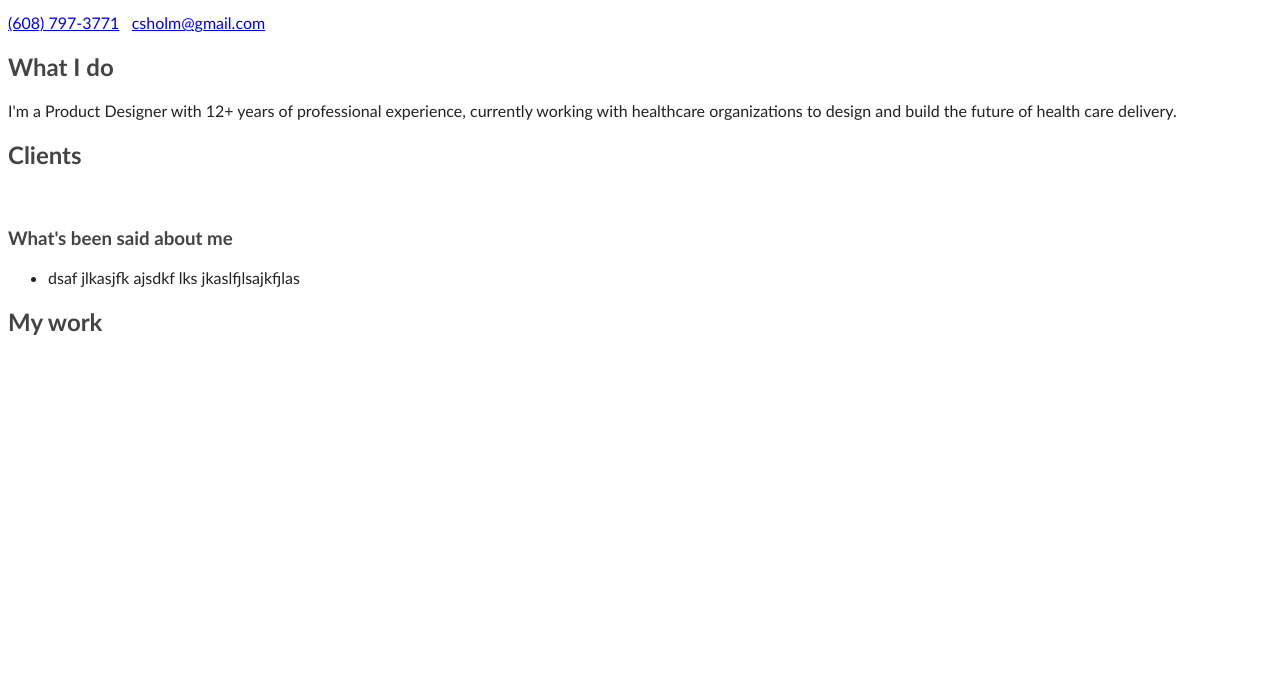
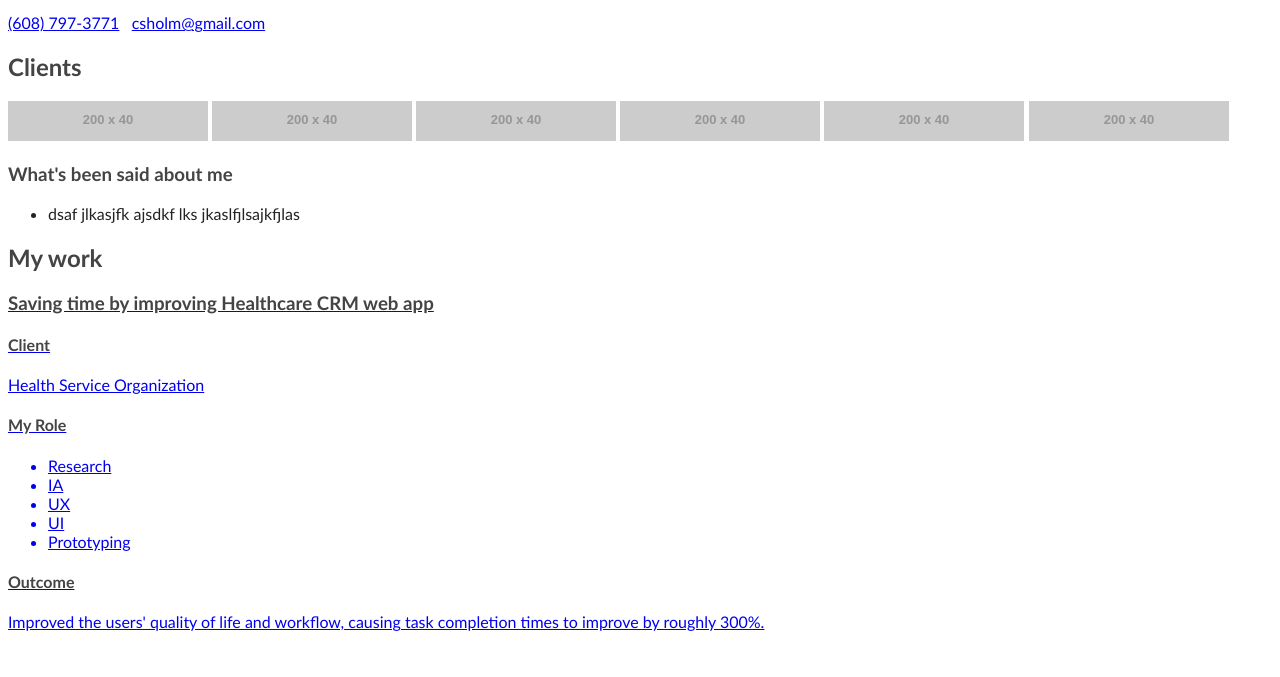
Before and after one commit to csholm22/portfolio, a plain HTML site: page index.html in a window 1280 px wide. Shown: the part 123-800 px from the top of the page. Drawn offline with Linux system fonts and the light colour scheme; placeholder pictures from the web are drawn by us.

Commit message:
content updates

```diff
--- a/index.html
+++ b/index.html
@@ -19,14 +19,13 @@
 
         <h1>
             Chris Holm
-            <span class="role">
+            <span class="sub-heading">
                 Product Designer, PSM I
             </span>
         </h1>
 
         <p>
-            I'm a Product Designer with 12+ years of professional experience, currently working with healthcare
-            organizations to design and build the future of health care delivery.
+            I'm a Product Designer and Professional Scrum Master with 12+ years of professional experience, currently working with government healthcare organizations to design and build the future of healthcare delivery.
         </p>
 
 
@@ -45,24 +44,21 @@
         <section>
 
             <h2>
-                What I do
-            </h2>
-
-            <p>
-                I'm a Product Designer with 12+ years of professional experience, currently working with healthcare
-                organizations to design and build the future of health care delivery.
-            </p>
-
-        </section>
-
-        <section>
-
-            <h2>
                 Clients
             </h2>
 
-            <div>
-                <img src="" alt="" sizes="" srcset="">
+            <div class="imgs-container">
+                <img src="https://via.placeholder.com/200x40" alt="placeholder">
+
+                <img src="https://via.placeholder.com/200x40" alt="placeholder">
+
+                <img src="https://via.placeholder.com/200x40" alt="placeholder">
+
+                <img src="https://via.placeholder.com/200x40" alt="placeholder">
+
+                <img src="https://via.placeholder.com/200x40" alt="placeholder">
+
+                <img src="https://via.placeholder.com/200x40" alt="placeholder">
             </div>
 
 
@@ -89,7 +85,79 @@
                 My work
             </h2>
 
+
+            <article class="card">
+                <a href="/post" aria-label="Title of post">
+                    <div class="flex">
+
+                        <div class="card-img">
+
+
+                        </div>
+
+
+                        <div class="card-content">
+
+                            <h3>
+                                Saving time by improving Healthcare CRM web app
+                            </h3>
+
+                            <h4>
+                                Client
+                            </h4>
+                            <span class="sub-heading">
+                                Health Service Organization
+                            </span>
+
+
+                            <h4>
+                                My Role
+                            </h4>
+
+
+                            <ul>
+                                <li>
+                                    Research
+                                </li>
+
+                                <li>
+                                    IA
+                                </li>
+
+                                <li>
+                                    UX
+                                </li>
+
+                                <li>
+                                    UI
+                                </li>
+
+                                <li>
+                                    Prototyping
+                                </li>
+                            </ul>
+
+                            <h4>
+                                Outcome
+                            </h4>
+
+                            <p>
+                                Improved the users' quality of life and workflow, causing task completion times to
+                                improve
+                                by roughly 300%.
+
+                            </p>
+                        </div>
+
+                    </div>
+
+                </a>
+            </article>
+
+
         </section>
+
+
 
 
     </main>
```
